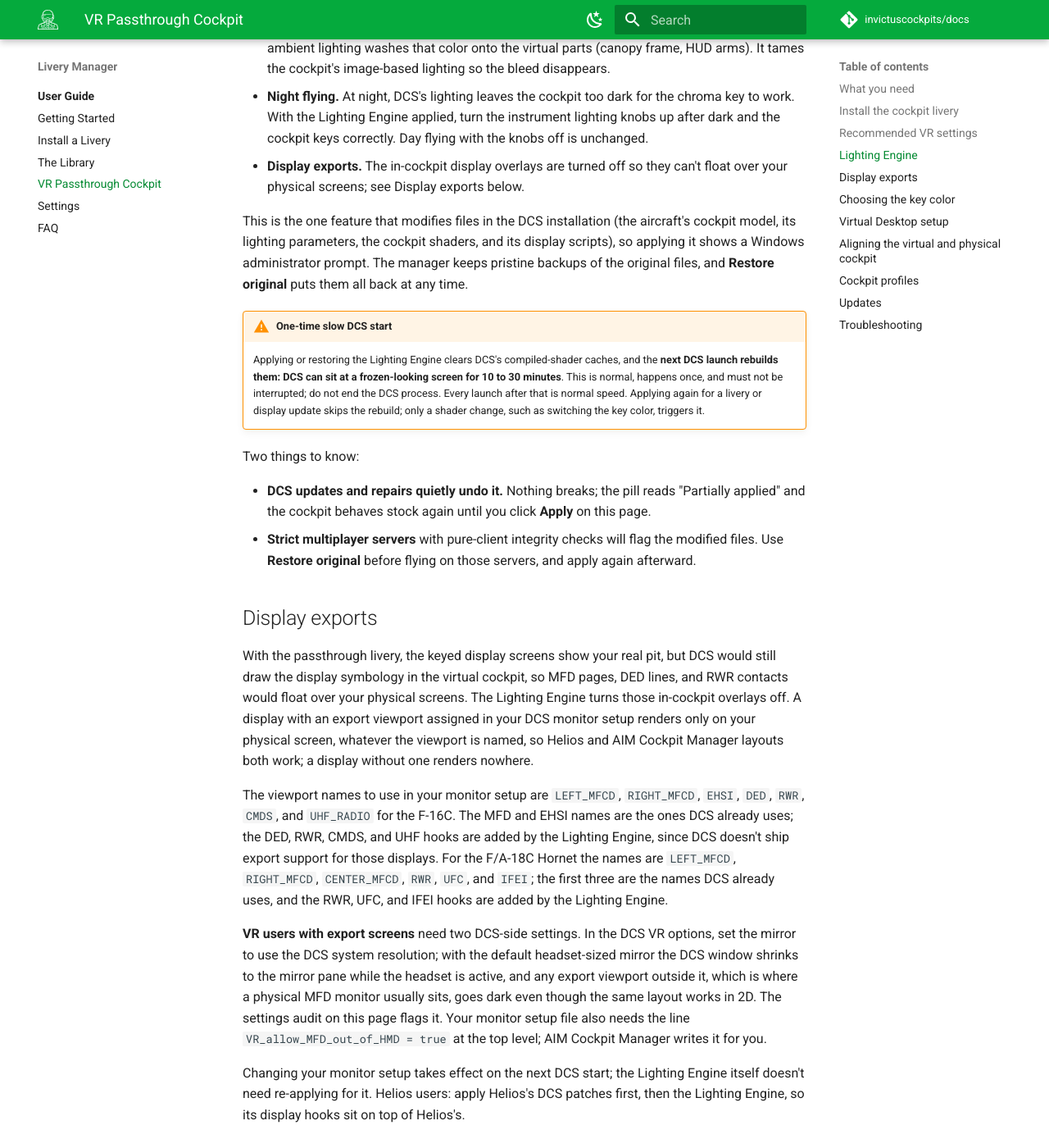
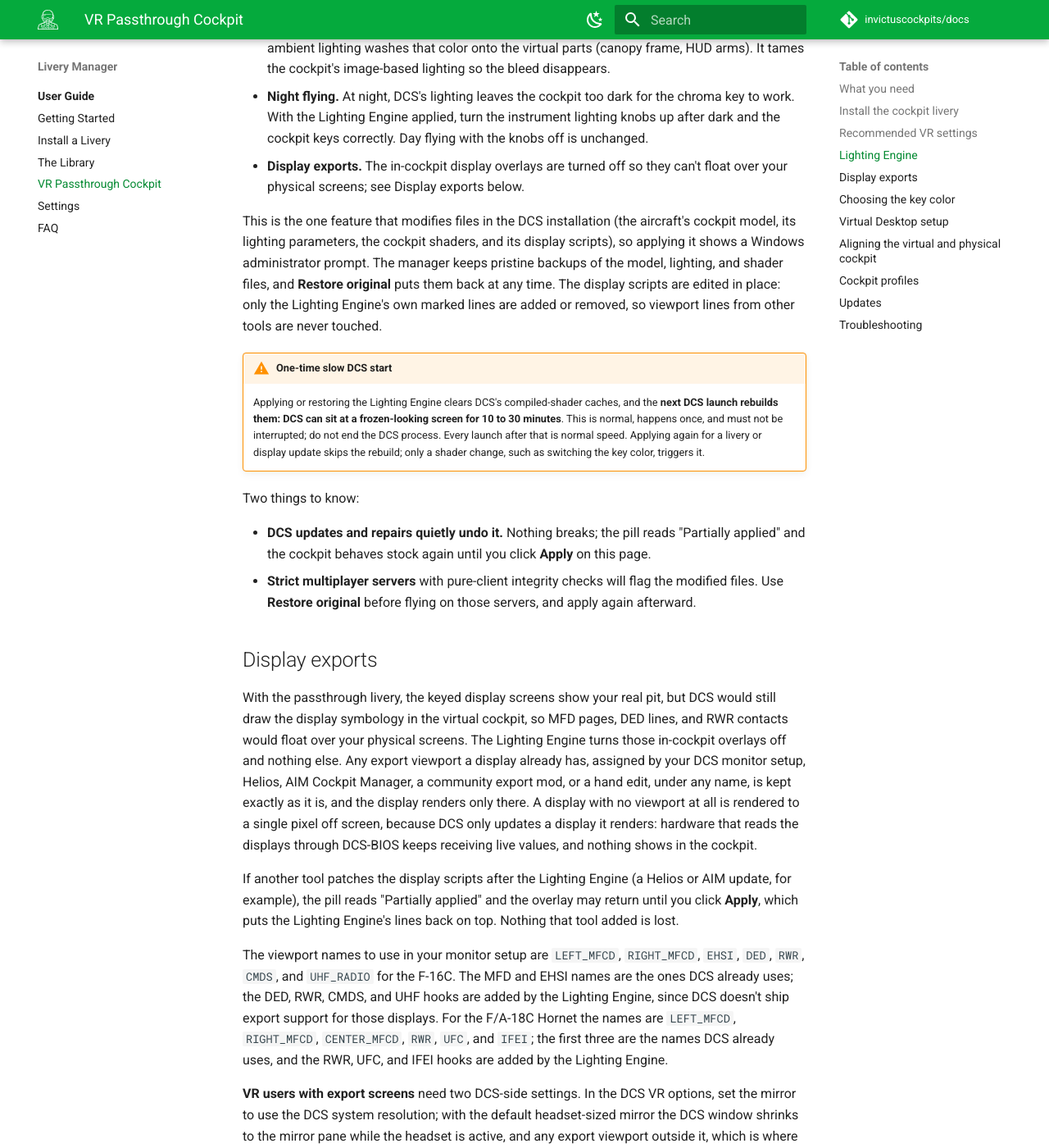
Before and after one commit to invictuscockpits/docs, an MkDocs documentation site: the page built from docs/livery-manager/user-guide/vr-passthrough.md, in a window 1280 px wide and 1400 px high, scrolled down 3322 px. Shown: the whole window at 82% size. Built offline with MkDocs 1.6.1 and Material for MkDocs 9.7.7, drawn with Linux system fonts in a browser that asks for light colours; comment, search, counter and statistics services are not loaded; some of the changed text lies outside the part shown.

Commit message:
Livery Manager 1.4.3: display scripts edited in place, other tools' viewports kept, unexported displays stay updated for DCS-BIOS

```diff
--- a/docs/livery-manager/user-guide/vr-passthrough.md
+++ b/docs/livery-manager/user-guide/vr-passthrough.md
@@ -97,8 +97,11 @@ resolution. Everything else, including your resolution, is left alone.
 This is the one feature that modifies files in the DCS installation (the
 aircraft's cockpit model, its lighting parameters, the cockpit shaders,
 and its display scripts), so applying it shows a Windows administrator
-prompt. The manager keeps pristine backups of the original files, and
-**Restore original** puts them all back at any time.
+prompt. The manager keeps pristine backups of the model, lighting, and
+shader files, and **Restore original** puts them back at any time. The
+display scripts are edited in place: only the Lighting Engine's own
+marked lines are added or removed, so viewport lines from other tools
+are never touched.
 
 !!! warning "One-time slow DCS start"
     Applying or restoring the Lighting Engine clears DCS's compiled-shader
@@ -124,10 +127,20 @@ With the passthrough livery, the keyed display screens show your real
 pit, but DCS would still draw the display symbology in the virtual
 cockpit, so MFD pages, DED lines, and RWR contacts would float over
 your physical screens. The Lighting Engine turns those in-cockpit
-overlays off. A display with an export viewport assigned in your DCS
-monitor setup renders only on your physical screen, whatever the
-viewport is named, so Helios and AIM Cockpit Manager layouts both
-work; a display without one renders nowhere.
+overlays off and nothing else. Any export viewport a display already
+has, assigned by your DCS monitor setup, Helios, AIM Cockpit Manager, a
+community export mod, or a hand edit, under any name, is kept exactly
+as it is, and the display renders only there. A display with no
+viewport at all is rendered to a single pixel off screen, because DCS
+only updates a display it renders: hardware that reads the displays
+through DCS-BIOS keeps receiving live values, and nothing shows in
+the cockpit.
+
+If another tool patches the display scripts after the Lighting Engine
+(a Helios or AIM update, for example), the pill reads "Partially
+applied" and the overlay may return until you click **Apply**, which
+puts the Lighting Engine's lines back on top. Nothing that tool added
+is lost.
 
 The viewport names to use in your monitor setup are `LEFT_MFCD`,
 `RIGHT_MFCD`, `EHSI`, `DED`, `RWR`, `CMDS`, and `UHF_RADIO` for the
@@ -260,7 +273,12 @@ improvements ship as soon as they're ready.
   update, apply it again.
 - **Display symbology floats over your physical screens.** The Lighting
   Engine isn't fully applied; its pill reads "Partially applied" after a
-  DCS update restores the stock display scripts. Click **Apply**.
+  DCS update restores the stock display scripts, or after another tool
+  patches them. Click **Apply**.
+- **A display went dark on your physical screen.** Its viewport isn't
+  assigned. Check the viewport name in your active monitor setup file,
+  and that your display tool's patch is still present in the DCS
+  scripts; the Lighting Engine keeps whatever it finds there.
 - **A multiplayer server rejects you.** Use **Restore original** under
   Lighting Engine, fly, then apply it again afterward.
 - **A thin pink fringe at the passthrough boundary** comes from the
```
